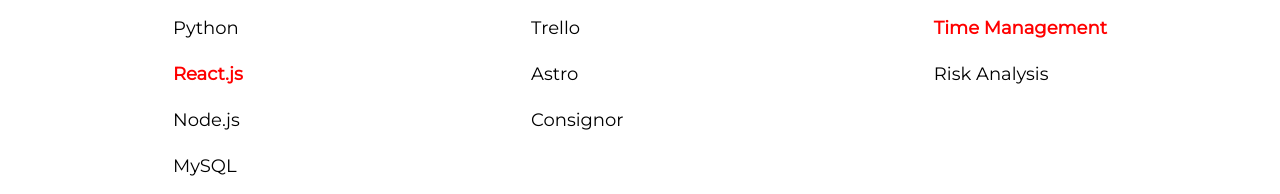
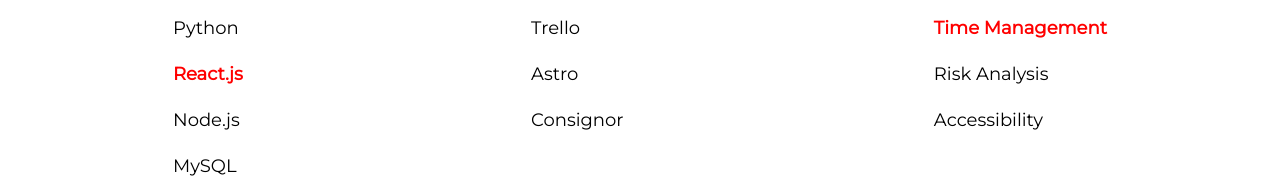
Before and after one commit to bealun/My-portfolio, a plain HTML site: page code/index.html in a window 1280 px wide. Shown: the part 3870-4064 px from the top of the page. Drawn offline with Linux system fonts and the light colour scheme.

Commit message:
details/clean up

```diff
--- a/code/index.html
+++ b/code/index.html
@@ -224,6 +224,7 @@
       <p>Order Planning</p>
       <p><span class="extra">Time Management</span></p>
       <p>Risk Analysis</p>
+      <p>Accessibility</p>
     </div>
   </section>
 
```
